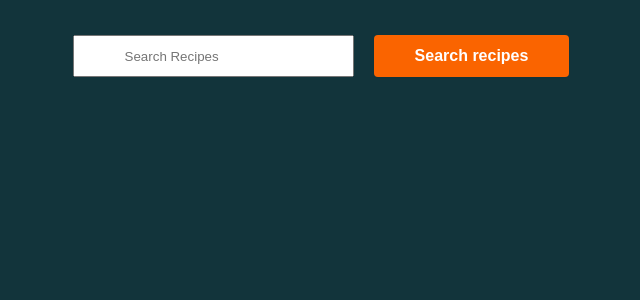
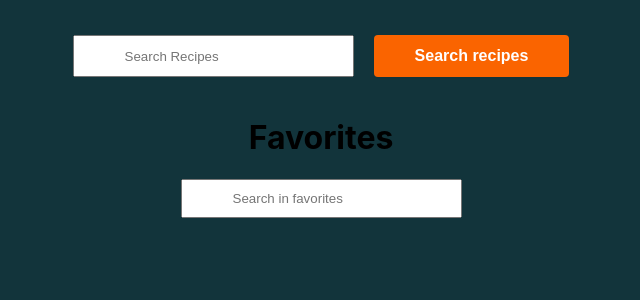
Before and after one commit to berkanserbes/my-react-projects, a React (Create React App) app in the folder favorite-food-app/: page / in a window 1280 px wide. Shown: the top 300 px of the page, without its empty margins (319-959 px from the left). Built offline with nearby package versions, Linux system fonts and the light colour scheme.

Commit message:
Modified HomePage.js

```diff
--- a/favorite-food-app/src/pages/homepage/HomePage.js
+++ b/favorite-food-app/src/pages/homepage/HomePage.js
@@ -1,12 +1,14 @@
 import React, { useState } from "react";
 import Search from "../../components/search/Search";
-//import Favorites from "../../components/favorites/Favorites";
+import Favorites from "../../components/favorites/Favorites";
 import RecipeItem from "../../components/recipe-item/RecipeItem";
 import "./style.css";
 
 function HomePage() {
   const [data, setData] = useState([]);
-  // const [favorites, setFavorites] = useState([]);
+  const [favorites, setFavorites] = useState([]);
+  //const [loading, setLoading] = useState(false);
+  const [favoriteQuery, setFavoriteQuery] = useState("");
 
   const handleSubmit = (e, query) => {
     e.preventDefault();
@@ -23,13 +25,55 @@ function HomePage() {
     getRecipes();
   };
 
+  // Create addFavorite function
+  const addFavorite = (item) => {
+    const newFavorites = [...favorites, item];
+    setFavorites(newFavorites);
+  };
+
+  // Create removeFavorite function
+  const removeFavorite = (item) => {
+    const newFavorites = favorites.filter(
+      (favorite) => favorite.id !== item.id
+    );
+    setFavorites(newFavorites);
+  };
+
   return (
     <div>
       <Search handleSubmit={handleSubmit} />
+      <div className="favorites-wrapper">
+        <h1 className="favorites-title">Favorites</h1>
+        <div className="search-favorites">
+          <input
+            name="filterfavorites"
+            placeholder="Search in favorites"
+            value={favoriteQuery}
+            onChange={(e) => setFavoriteQuery(e.target.value)}
+          />
+        </div>
+        <div className="favorites">
+          {favorites.map((item) => {
+            return (
+              <Favorites
+                id={item.id}
+                image={item.image}
+                title={item.title}
+                removeFavorite={() => removeFavorite(item)}
+              />
+            );
+          })}
+        </div>
+      </div>
       <div className="items">
         {data.map((item) => {
           return (
-            <RecipeItem id={item.id} image={item.image} title={item.title} />
+            <RecipeItem
+              id={item.id}
+              image={item.image}
+              title={item.title}
+              addFavorite={() => addFavorite(item)}
+            />
           );
         })}
       </div>
```
